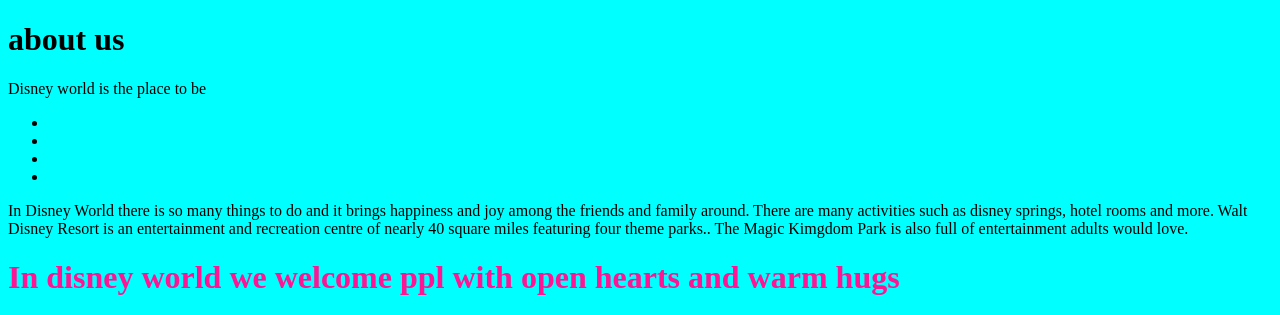
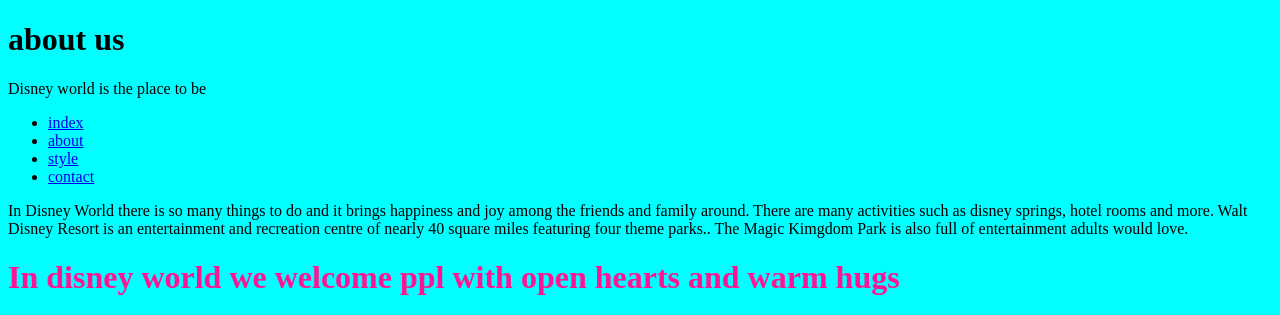
Before and after one commit to L0nn3/Lorraine-s-Project, a plain HTML site: page about.html in a window 1280 px wide. Shown: the top 315 px of the page. Drawn offline with Linux system fonts and the light colour scheme.

Commit message:
new navbar

```diff
--- a/about.html
+++ b/about.html
@@ -13,10 +13,10 @@
     <nav>
         <ul>
 
-            <li><a href="index.html"></a></li>
-            <li><a href="about.html"></a></li>
-            <li><a href="style.css"></a></li>
-            <li><a href="contact.html"></a></li>
+            <li><a href="index.html">index</a></li>
+            <li><a href="about.html">about</a></li>
+            <li><a href="style.css">style</a></li>
+            <li><a href="contact.html">contact</a></li>
         </ul>
     </nav>
 
```
